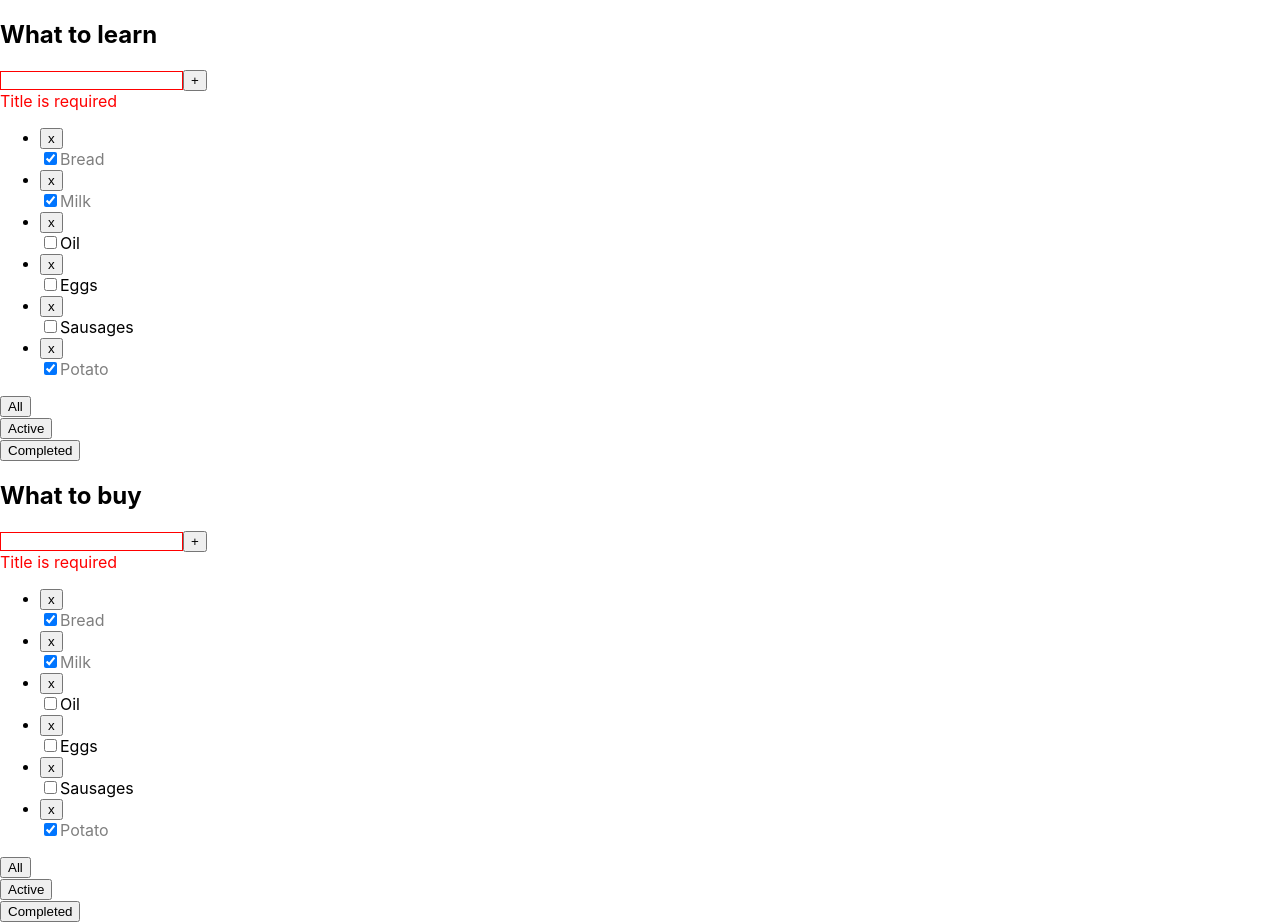
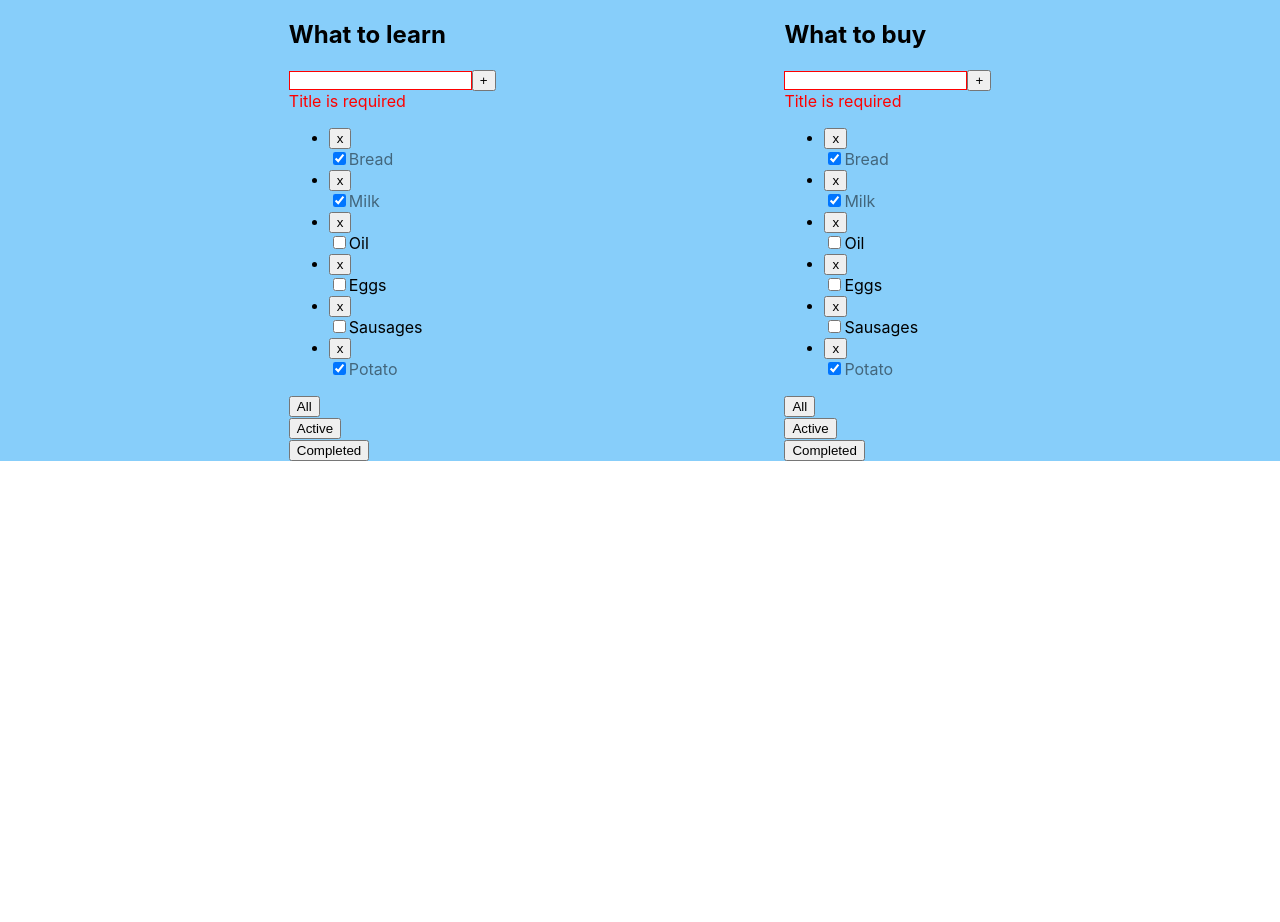
Before and after one commit to Masha-Gorb/todolist-app, a React (Create React App) app: page / in a window 1280 px wide. After the commit the page ends 800 px from the top, so only its background shows below. Built offline with nearby package versions, Linux system fonts and the light colour scheme.

Commit message:
edit todolists positon

```diff
--- a/src/App.module.css
+++ b/src/App.module.css
@@ -1,3 +1,9 @@
+.App {
+    background-color: lightskyblue;
+    display: flex;
+    justify-content: space-evenly;
+}
+
 .error {
     border: red 1px solid
 }
@@ -6,6 +12,9 @@
     color: red;
 }
 
+.button {
+    position: relative;
+}
 .activeFilter:focus {
     background-color: aquamarine;
 }
--- a/src/App.tsx
+++ b/src/App.tsx
@@ -2,6 +2,8 @@ import React, {useState} from 'react'
 import {TodoList} from "./TodoList";
 import {v1} from "uuid";
 import {NewInput} from "./Components/NewInput";
+import {inspect} from "util";
+import styles from './App.module.css'
 
 export type filterType = "All" | "Active" | "Completed"
 export type TodolistsType = {
@@ -134,6 +136,9 @@ const App =() => {
                 setTasks({...tasks})
         }
 
+        // setTasks({...tasks, [todolistId]:tasks[todolistId].find(ft=> ft.id===newId)})
+
+
         // let currentTask=tasks.find(ft => ft.id===id)
         // if(currentTask) {
         //     currentTask.checked=myEvent
@@ -141,7 +146,8 @@ const App =() => {
         // setTasks(tasks.map(mID => mID.id===newId ? {...mID, checked: myEvent} : mID))
     }
 
-    return <div>
+    return (
+        <div className={styles.App}>
             {todolists.map( (m) => {
 
                 let filtredTasks = tasks[m.id]
@@ -151,7 +157,6 @@ const App =() => {
                 if (m.filter === "Completed") {
                     filtredTasks = tasks[m.id].filter(f =>f.checked)
                 }
-
                 return (
                     <TodoList
                         key={m.id}
@@ -167,10 +172,9 @@ const App =() => {
                     />
                 )
             })}
+        </div>
+        )
 
-
-
-    </div>
 }
 
 
--- a/src/Components/ButtonUniversal.tsx
+++ b/src/Components/ButtonUniversal.tsx
@@ -28,7 +28,7 @@ export const ButtonUniversal = (props: PropsType) => {
         props.callBack()
     }
     return (
-        <div>
+        <div className={styles.button}>
             <button className={styles.activeFilter} onClick={callBackHandler}>{props.title}</button>
         </div>
     )
```
Lines whose indentation alone changed are shown as unchanged.
